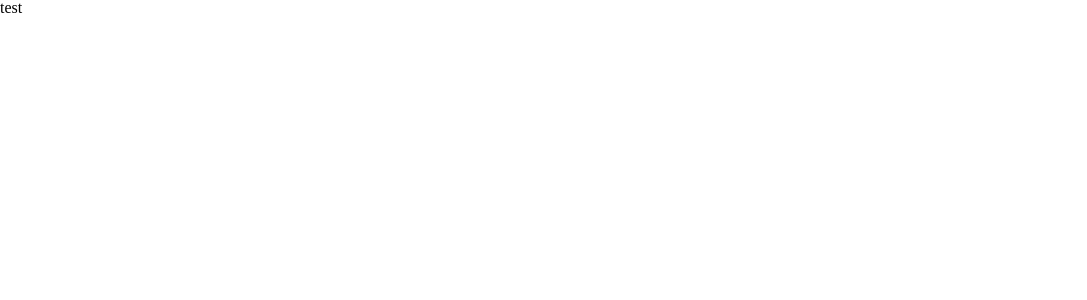
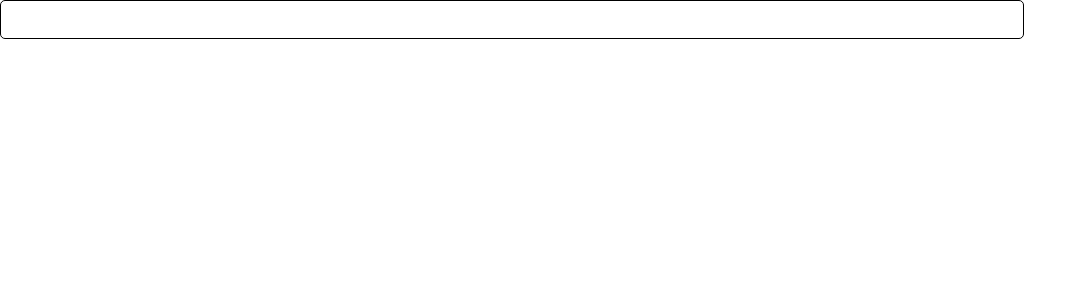
Before and after one commit to LegendOfTeam2/Front-end, a React (Create React App) app: page / in a window 1280 px wide. Shown: the top 300 px of the page, without its empty margins (0-1087 px from the left). Built offline with nearby package versions, Linux system fonts and the light colour scheme.

Commit message:
Create) 해쉬태그 기능 구현
/src/components/HashTag.js 생성

이슈없음

```diff
--- a/package.json
+++ b/package.json
@@ -20,6 +20,7 @@
     "react-router-dom": "^6.3.0",
     "react-scripts": "5.0.1",
     "redux": "^4.2.0",
+    "shortid": "^2.2.16",
     "styled-components": "^5.3.5",
     "styled-reset": "^4.4.2",
     "web-vitals": "^2.1.0"
--- a/src/elements/input/Input.styled.js
+++ b/src/assets/styles/Input.styled.js
@@ -16,5 +16,6 @@ export const StyledInput = styled.input`
   margin-right: ${(props) => (props.mg_right ? props.mg_right : '0px')};
   border-radius: ${(props) => (props.bd_radius ? props.bd_radius : '0px')};
   border: 0.1px solid ${(props) => (props.bd_color ? props.bd_color : 'black')};
+  flex: ${(props) => props.flex};
   outline: none;
 `;
--- /dev/null
+++ b/src/components/HashTag.js
@@ -0,0 +1,72 @@
+import { useState } from 'react';
+import styled from 'styled-components';
+import Input from '../elements/Input';
+import { BsX } from 'react-icons/bs';
+import shortid from 'shortid';
+
+const HashTag = () => {
+  const [tags, setTags] = useState([]);
+  const addTag = (event) => {
+    if (event.key === 'Enter') {
+      if (event.target.value.length > 0) {
+        setTags([...tags, event.target.value]);
+        event.target.value = '';
+      }
+    }
+  };
+
+  const removeTag = (removedTag) => {
+    const newTags = tags.filter((tag) => tag !== removedTag);
+    setTags(newTags);
+  };
+  return (
+    <TagContainer>
+      {tags.map((tag) => {
+        return (
+          <TagBox key={shortid.generate()}>
+            <TagBoxText>{tag}</TagBoxText>
+            <TagBoxIcon onClick={() => removeTag(tag)}>
+              <BsX className='icon' fontSize={'20px'} />
+            </TagBoxIcon>
+          </TagBox>
+        );
+      })}
+      <Input
+        _onKeyUp={addTag}
+        _style={{ flex: 1, bd_color: 'white', height: 'auto' }}
+      />
+    </TagContainer>
+  );
+};
+
+export default HashTag;
+
+const TagContainer = styled.div`
+  width: 1024px;
+  height: auto;
+  display: flex;
+  flex-wrap: wrap;
+  border: 1px solid black;
+  border-radius: 5px;
+  padding: 10px;
+  gap: 10px;
+`;
+const TagBox = styled.div`
+  display: flex;
+  align-items: center;
+  border-radius: 5px;
+  height: auto;
+  color: black;
+  padding: 5px;
+  gap: 10px;
+  color: white;
+  background-color: #606060;
+`;
+const TagBoxText = styled.div`
+  line-height: 20px;
+  font-size: ${(props) => props.theme.fontSizes.base}
+`;
+const TagBoxIcon = styled.div`
+  line-height: auto;
+  cursor: pointer;
+`;
--- a/src/elements/button/Button.js
+++ b/src/elements/Button.js
@@ -1,5 +1,5 @@
 // _style
-import { StyledButton } from './Button.styled';
+import { StyledButton } from '../assets/styles/Button.styled';
 
 const Button = ({ _type, _text, _style, _onClick }) => {
   return (
--- a/src/elements/input/Input.js
+++ b/src/elements/Input.js
@@ -1,12 +1,13 @@
 // _style
-import { StyledInput } from './Input.styled';
+import { StyledInput } from '../assets/styles/Input.styled';
 
-const Input = ({ _type, _value, _onChange, _minLength, _maxLength, _ref, _style }) => {
+const Input = ({ _type, _value, _onChange, _onKeyUp,  _minLength, _maxLength, _ref, _style }) => {
   return (
     <StyledInput
       type={_type}
       value={_value}
       onChange={_onChange}
+      onKeyUp={_onKeyUp}
       minLength={_minLength}
       maxLength={_maxLength}
       ref={_ref}
@@ -25,6 +26,7 @@ const Input = ({ _type, _value, _onChange, _minLength, _maxLength, _ref, _style
       mg_right={_style?.mg_right}
       bd_radius={_style?.bd_radius}
       bd_color={_style?.bd_color}
+      flex={_style?.flex}
       required
     />
   );
--- a/src/index.js
+++ b/src/index.js
@@ -9,16 +9,22 @@ import store from './redux/configStore';
 // Packages
 import { BrowserRouter } from 'react-router-dom';
 import GlobalStyle from './assets/styles/GlobalStyle';
+import { ThemeProvider } from 'styled-components';
 
 // Components
 import App from './shared/App';
+
+// Shared
+import theme from './shared/theme';
 
 const root = ReactDOM.createRoot(document.getElementById('root'));
 root.render(
   <Provider store={store}>
     <BrowserRouter>
-      <GlobalStyle />
-      <App />
+      <ThemeProvider theme={theme}>
+        <GlobalStyle />
+        <App />
+      </ThemeProvider>
     </BrowserRouter>
   </Provider>
 );
--- a/src/pages/Main.js
+++ b/src/pages/Main.js
@@ -1,16 +1,12 @@
-import { Fragment } from "react";
-import styled from "styled-components";
+import { Fragment } from 'react';
+import HashTag from '../components/HashTag';
 
 const Main = () => {
   return (
     <Fragment>
-      <TextTest>test</TextTest>
+      <HashTag />
     </Fragment>
-  )
+  );
 };
 
 export default Main;
-
-const TextTest = styled.span`
-  font-size: 1rem;
-`
--- a/src/shared/theme.js
+++ b/src/shared/theme.js
@@ -72,7 +72,6 @@ const theme = {
   margins,
   interval,
   verticalInterval,
-  gradient,
 };
 
 export default theme;
--- a/src/utils/apis/api/api_auth.js
+++ b/src/utils/apis/api/api_auth.js
@@ -2,7 +2,6 @@
 import axios from 'axios';
 
 // Utils
-import { setCookie } from '../../cookie';
 import createToken from '../../token';
 
 const SERVER_IP = process.env.REACT_APP_REST_API_IP;
@@ -25,7 +24,7 @@ api_auth.interceptors.request.use(
     return config;
   },
   function (error) {
-    console.log(error);
+    console.err(error);
     return Promise.reject(error);
   }
 );
```
Also changed, not shown: src/assets/styles/Button.styled.js (renamed from src/elements/button/Button.styled.js), src/shared/App.js (line endings or trailing spaces), 1 other file (tests, documents, lock files or other folders).
